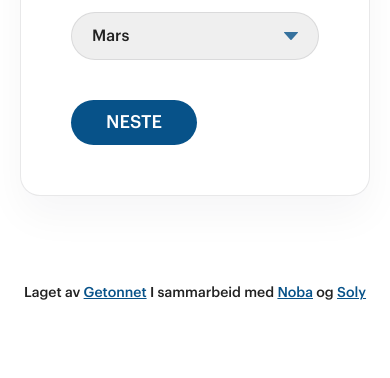
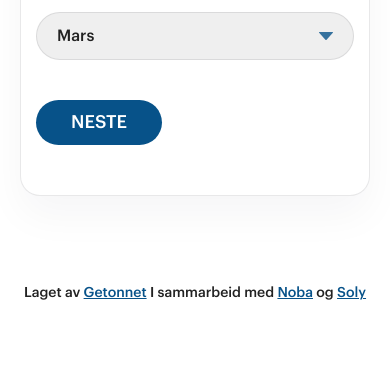
Before and after one commit to walidmahade/calculator-multistem-vueJs, a website: page index.html in a window 390 px wide. Shown: the part 466-844 px from the top of the page. Drawn offline with nearby package versions, Linux system fonts and the light colour scheme.

Commit message:
responsive fix

```diff
--- a/sass/pages/_home.scss
+++ b/sass/pages/_home.scss
@@ -36,7 +36,7 @@
   box-shadow: 0 20px 40px rgba(33, 37, 41, 0.04);
   border-radius: 20px;
   margin: 20px auto 80px auto;
-  padding: 85px 50px 50px 50px;
+  padding: 85px 15px 50px 15px;
   display: flex;
   justify-content: flex-start;
   align-items: center;
@@ -167,6 +167,8 @@
 
   ul {
     li {
+      word-break: break-all;
+
       &:before {
         content: "";
         margin-right: 10px;
```
Also changed, not shown: css/style.css, 1 other file.
